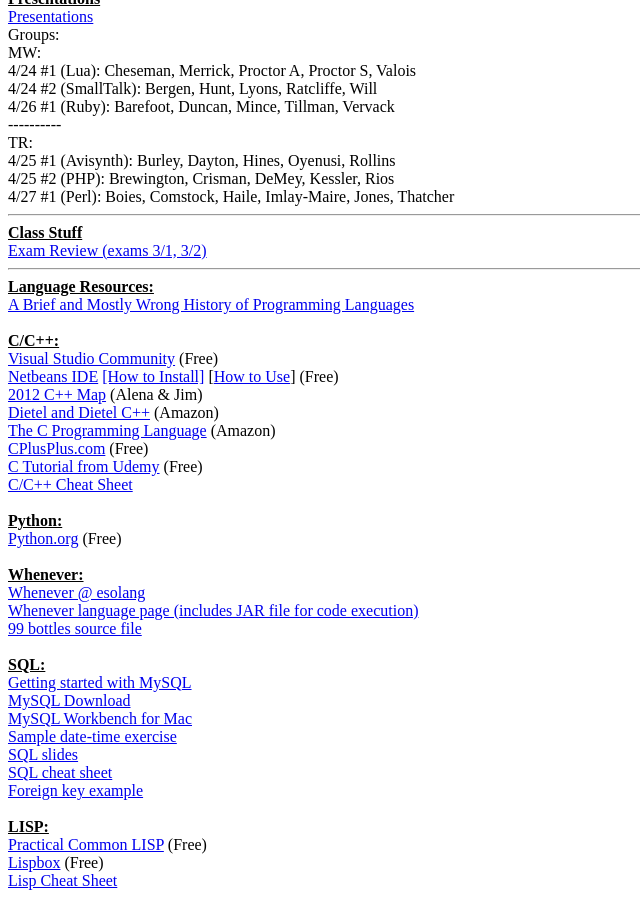
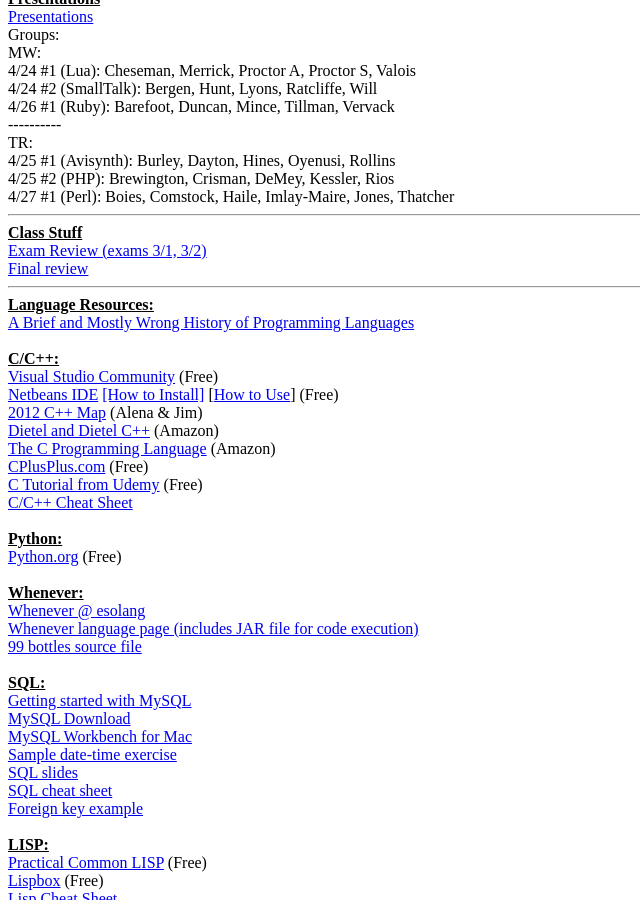
Before and after one commit to ripark/ripark.github.io, a Jekyll site: the page built from s17/cosc251.html, in a window 1280 px wide and 900 px high, scrolled down 783 px. Shown: the whole window, without its empty margins (0-640 px from the left). Built offline with Jekyll 4.4.1, drawn with Linux system fonts in a browser that asks for light colours; Markdown is read by kramdown in place of the engine named in the settings.

Commit message:
final review post

```diff
--- a/s17/cosc251.html
+++ b/s17/cosc251.html
@@ -80,6 +80,8 @@
 <br>
 <a href="http://ripark.github.io/s17/251ExamRev.pdf">Exam Review (exams 3/1, 3/2)</a>
 <br>
+<a href="http://ripark.github.io/s17/251FinalRev.pdf">Final review</a>
+<br>
 <hr>
 <strong><u>Language Resources:</strong></u>
 <br>
```
Also changed, not shown: 1 other file.
